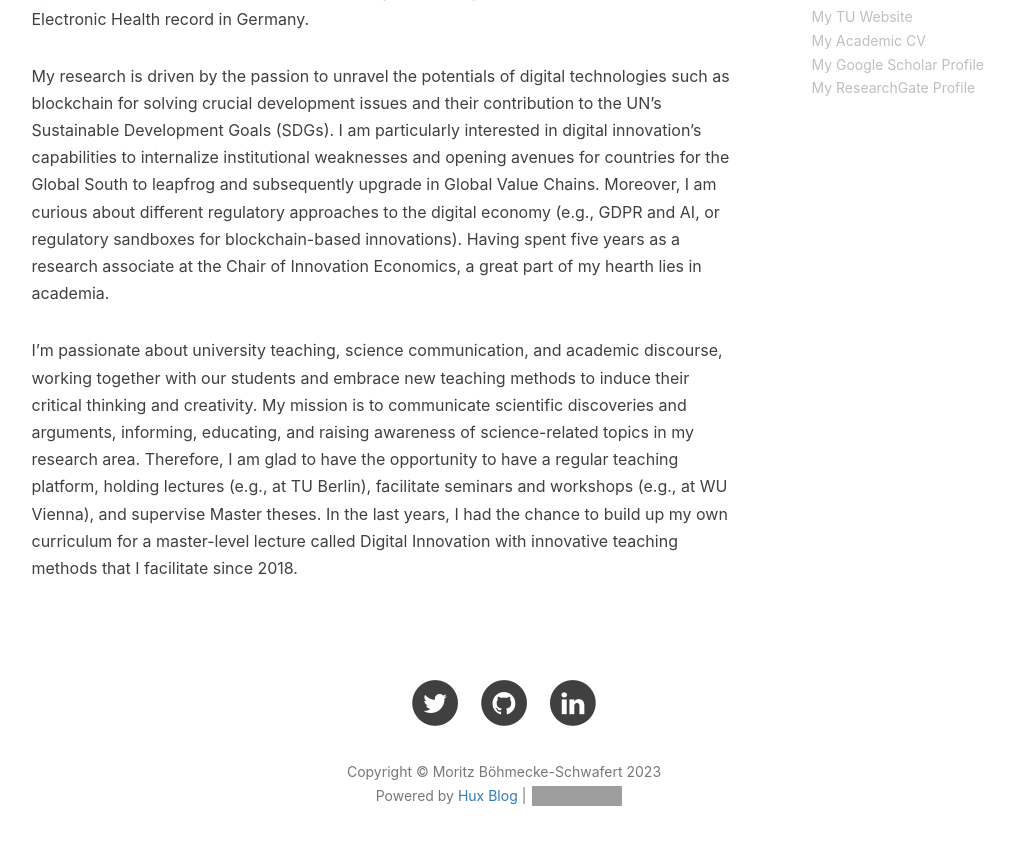
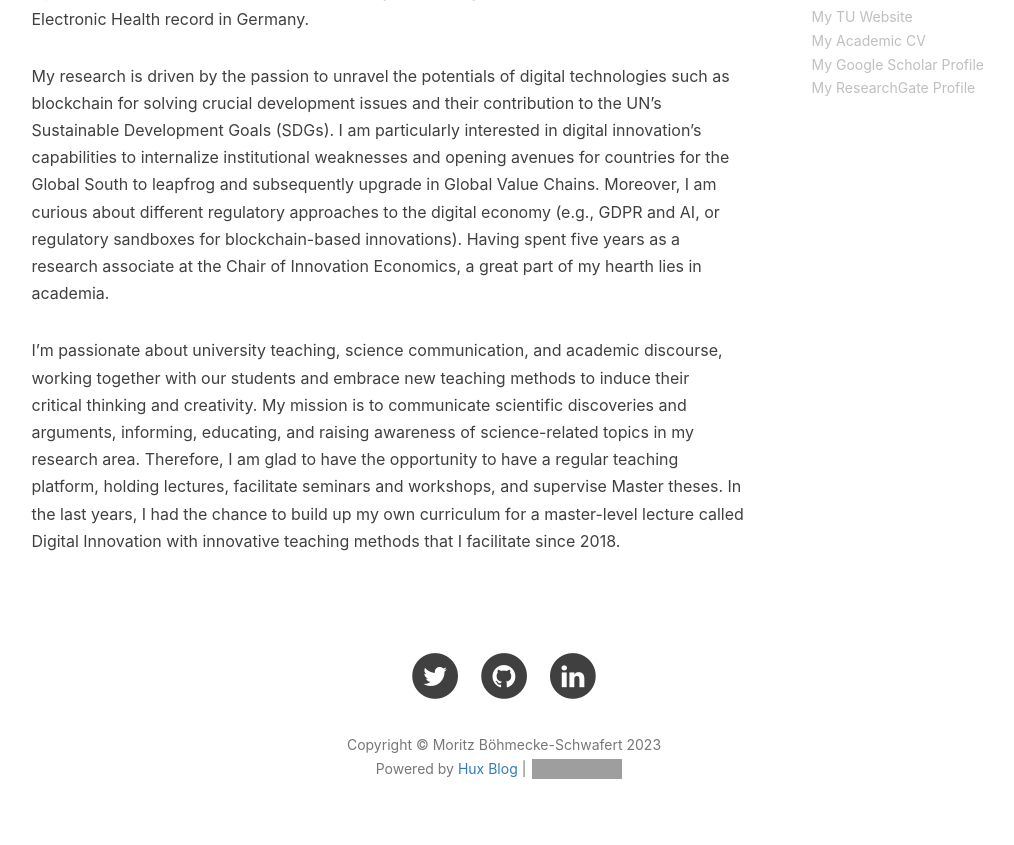
Before and after one commit to MoritzBS/MoritzBS.github.io, a Jekyll site: the page built from about.html, in a window 1280 px wide and 900 px high, scrolled down 1066 px. Shown: the top 845 px of the window, without its empty margins (136-1150 px from the left). Built offline with Jekyll 4.4.1, drawn with Linux system fonts in a browser that asks for light colours; nearby versions of some CDN libraries; comment, search, counter and statistics services are not loaded; grey boxes are pictures that could not be loaded.

Commit message:
Update en.md

```diff
--- a/_includes/about/en.md
+++ b/_includes/about/en.md
@@ -7,4 +7,4 @@ Before, I was working as a managing consultant at IBM for 10+ years (from 2012 t
 
 My research is driven by the passion to unravel the potentials of digital technologies such as blockchain for solving crucial development issues and their contribution to the UN's Sustainable Development Goals (SDGs). I am particularly interested in digital innovation's capabilities to internalize institutional weaknesses and opening avenues for countries for the Global South to leapfrog and subsequently upgrade in Global Value Chains. Moreover, I am curious about different regulatory approaches to the digital economy (e.g., GDPR and AI, or regulatory sandboxes for blockchain-based innovations).  Having spent five years as a research associate at the Chair of Innovation Economics, a great part of my hearth lies in academia.
 
-I'm passionate about university teaching, science communication, and academic discourse, working together with our students and embrace new teaching methods to induce their critical thinking and creativity. My mission is to communicate scientific discoveries and arguments, informing, educating, and raising awareness of science-related topics in my research area. Therefore, I am glad to have the opportunity to have a regular teaching platform, holding lectures (e.g., at TU Berlin), facilitate seminars and workshops (e.g., at WU Vienna), and supervise Master theses. In the last years, I had the chance to build up my own curriculum for a master-level lecture called Digital Innovation with innovative teaching methods that I facilitate since 2018.
+I'm passionate about university teaching, science communication, and academic discourse, working together with our students and embrace new teaching methods to induce their critical thinking and creativity. My mission is to communicate scientific discoveries and arguments, informing, educating, and raising awareness of science-related topics in my research area. Therefore, I am glad to have the opportunity to have a regular teaching platform, holding lectures, facilitate seminars and workshops, and supervise Master theses. In the last years, I had the chance to build up my own curriculum for a master-level lecture called Digital Innovation with innovative teaching methods that I facilitate since 2018.
```
